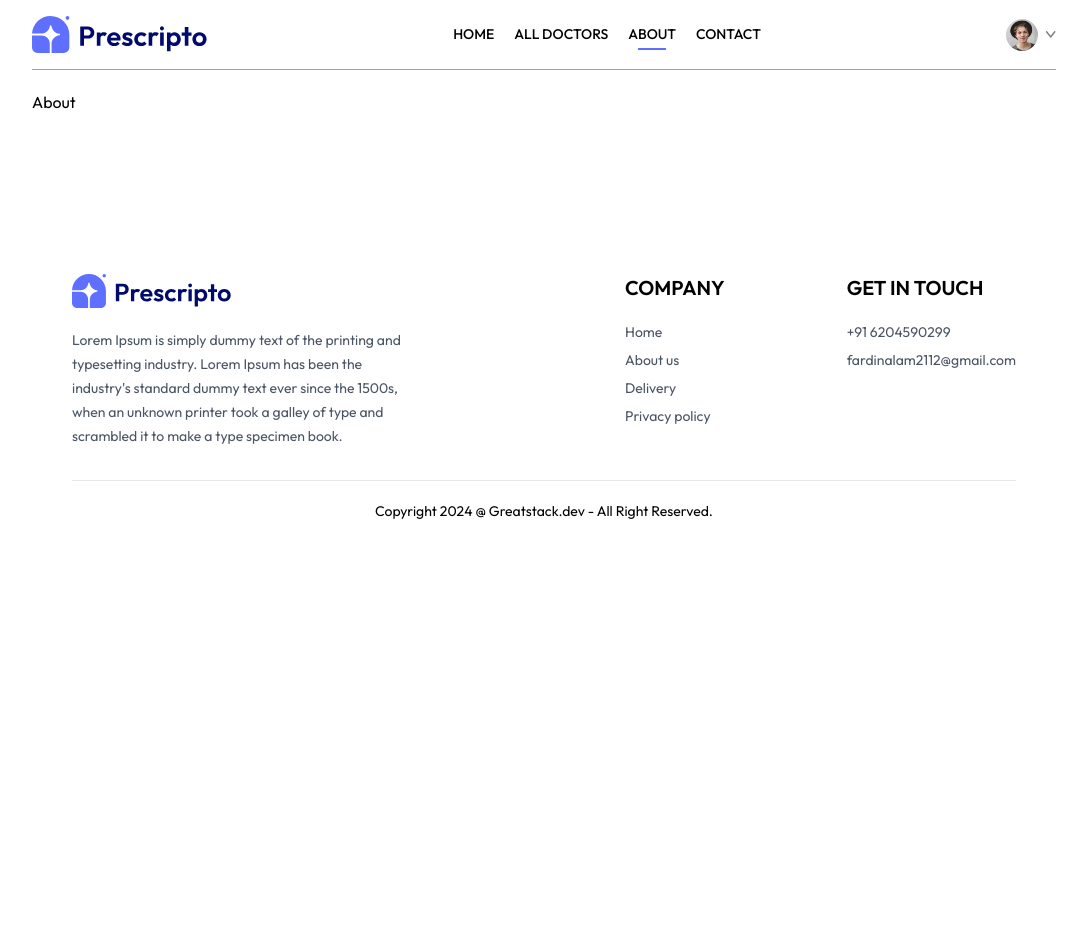
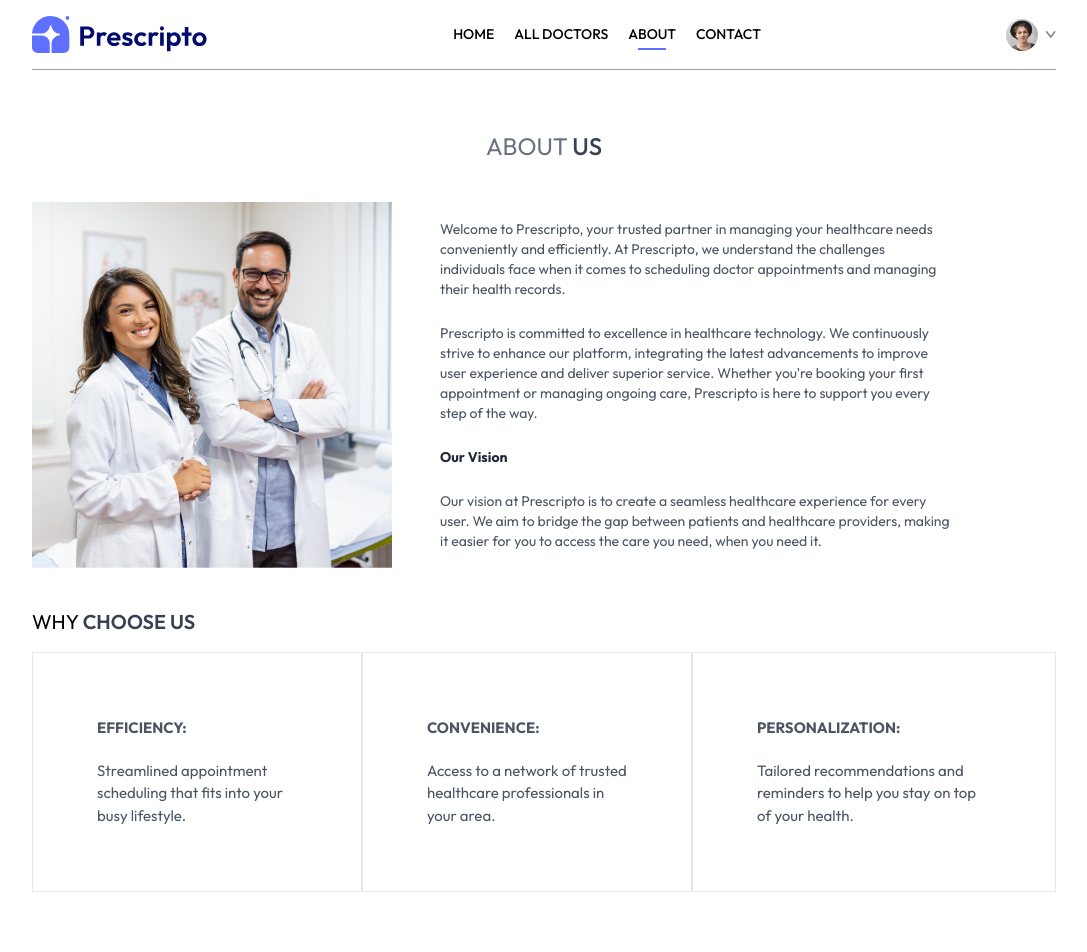
Before and after one commit to Fardin2112/Doctors_Appointment, a React (Vite) app in the folder client/: page /about in a window 1280 px wide. Shown: the top 952 px of the page, without its empty margins (96-1183 px from the left). Before the commit the page ends 800 px from the top, so only its background shows below. Built offline with nearby package versions, Linux system fonts and the light colour scheme.

Commit message:
done about and contact page

```diff
--- a/client/src/pages/About.jsx
+++ b/client/src/pages/About.jsx
@@ -1,9 +1,48 @@
 import React from 'react'
+import { assets } from '../assets/assets'
 
 const About = () => {
   return (
     <div>
-        About
+
+        <div className='text-center text-2xl pt-10 text-gray-500'>
+            <p>ABOUT <span className='text-gray-700 font-medium'>US</span></p>
+        </div>
+
+        <div className='my-10 flex flex-col md:flex-row gap-12'>
+          {/* --------- img -------- */}
+          <img className='w-full md:max-w-[360px]' src={assets.about_image} alt="" />
+          {/* ------------ about info -------  */}
+          <div className='flex flex-col text-sm text-gray-600 md:w-2/4 gap-6 justify-center'>
+              <p>
+              Welcome to Prescripto, your trusted partner in managing your healthcare needs conveniently and efficiently. At Prescripto, we understand the challenges individuals face when it comes to scheduling doctor appointments and managing their health records.</p>
+
+              <p className=''>
+              Prescripto is committed to excellence in healthcare technology. We continuously strive to enhance our platform, integrating the latest advancements to improve user experience and deliver superior service. Whether you're booking your first appointment or managing ongoing care, Prescripto is here to support you every step of the way.
+              </p>
+              <b  className='text-gray-800'>Our Vision</b>
+              <p  className=''>Our vision at Prescripto is to create a seamless healthcare experience for every user. We aim to bridge the gap between patients and healthcare providers, making it easier for you to access the care you need, when you need it.</p>
+          </div>
+        </div>
+
+        <div className='text-xl my-4'>
+          <p>WHY <span className='text-gray-700 font-semibold'>CHOOSE US</span></p>
+        </div>
+
+        <div className='flex flex-col md:flex-row mb-20'>
+          <div className='border px-10 md:px-16 py-8 sm:py-16 flex flex-col gap-5 text-[15px] hover:bg-primary hover:text-white transition-all duration-300 text-gray-600 cursor-pointer'>
+              <b>EFFICIENCY:</b>
+              <p>Streamlined appointment scheduling that fits into your busy lifestyle.</p>
+          </div>
+          <div className='border px-10 md:px-16 py-8 sm:py-16 flex flex-col gap-5 text-[15px] hover:bg-primary hover:text-white transition-all duration-300 text-gray-600 cursor-pointer'>
+              <b>CONVENIENCE:</b>
+              <p>Access to a network of trusted healthcare professionals in your area.</p>
+          </div>
+          <div className='border px-10 md:px-16 py-8 sm:py-16 flex flex-col gap-5 text-[15px] hover:bg-primary hover:text-white transition-all duration-300 text-gray-600 cursor-pointer'>
+               <b>PERSONALIZATION:</b>
+               <p>Tailored recommendations and reminders to help you stay on top of your health. </p>
+          </div>
+        </div>
     </div>
   )
 }
--- a/client/src/pages/Contact.jsx
+++ b/client/src/pages/Contact.jsx
@@ -1,9 +1,36 @@
 import React from 'react'
+import { assets } from '../assets/assets'
 
 const Contact = () => {
   return (
-    <div>
-        COntact
+    <div className=''>
+        <div className='text-center text-2xl pt-10 text-gray-500'>
+            <p>ABOUT <span className='text-gray-700 font-medium'>US</span></p>
+        </div>
+
+        <div className='my-10 flex flex-col md:flex-row gap-12 justify-center'>
+          {/* --------- img -------- */}
+          <img className='w-full md:max-w-[360px]' src={assets.contact_image} alt="" />
+          {/* ------------ about info -------  */}
+          <div className='flex flex-col text-sm text-gray-500 gap-6 justify-center'>
+            <p className='text-xl font-semibold text-gray-600'>OUR OFFICE</p>
+
+            <div>
+            <p>00000 Willms Station</p>
+            <p>Suite 000, Washington, USA</p>
+            </div>
+
+            <div>
+            <p>Tel: (000) 000-0000</p>
+            <p>Email: greatstackdev@gmail.com</p>
+            </div>
+
+            <p className='text-xl font-semibold text-gray-600'>CAREERS AT PRESCRIPTO</p>
+
+            <p>Learn more about our teams and job openings.</p>
+            <button className='border w-40 py-4'>Explore Jobs</button>
+          </div>
+    </div>
     </div>
   )
 }
```
